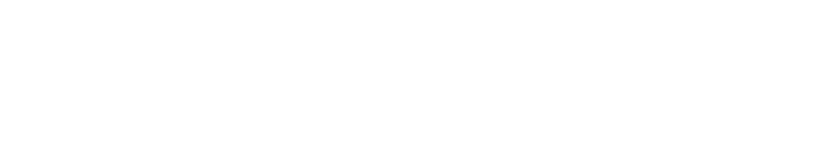
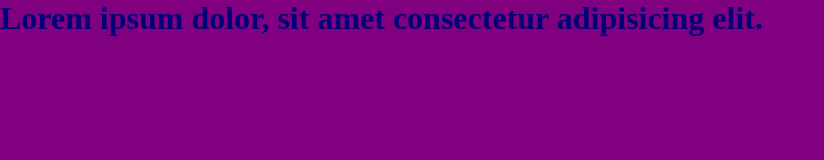
Before and after one commit to Pushpendra3005/WEB_DEVELOPMENT, a plain HTML site: page root.html in a window 1280 px wide. Shown: the whole page, without its empty margins (0-824 px from the left). Drawn offline with Linux system fonts and the light colour scheme.

Commit message:
Update rooot

```diff
--- a/root.html
+++ b/root.html
@@ -5,8 +5,29 @@
     <meta http-equiv="X-UA-compatible" content="IE=edge">
     <meta name="viewport" content="width=device-width,intial-scale=1.0">
     <title>USING ROOT TAG</title>
+    <style>
+        *{
+            margin: 0;
+            padding: 0;
+            box-sizing: border-box;
+        }
+        :root{
+            --dark-blue:rgb(1, 1, 120);
+        }
+        .container{
+            background-color: purple;
+           width: 100vw;
+           height: 100vh;
+        }
+        .para{
+            color: black;
+            color: var(--dark-blue);
+        }
+    </style>
 </head>
 <body>
-
+    <div class="container">
+        <div class="para"><p><h1>Lorem ipsum dolor, sit amet consectetur adipisicing elit.</h1></p></div>
+    </div>
 </body>
 </html>
```
